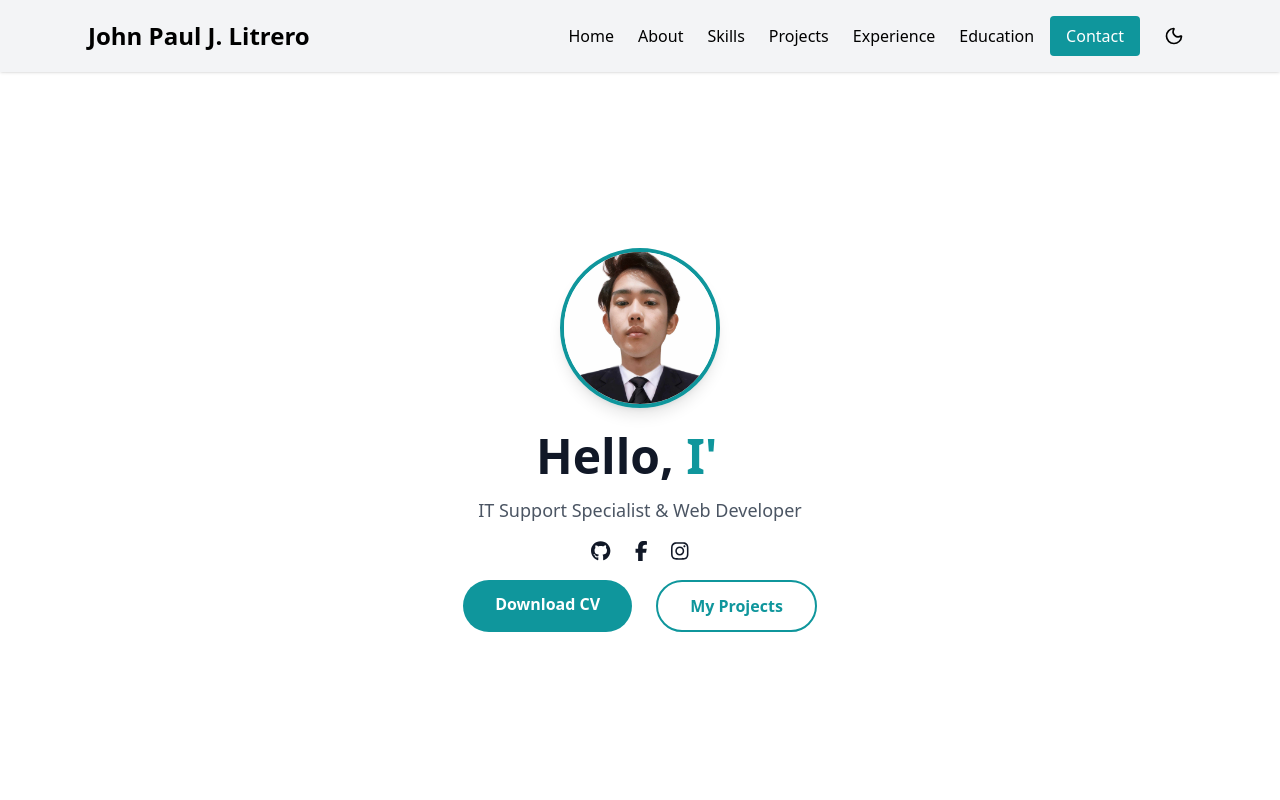
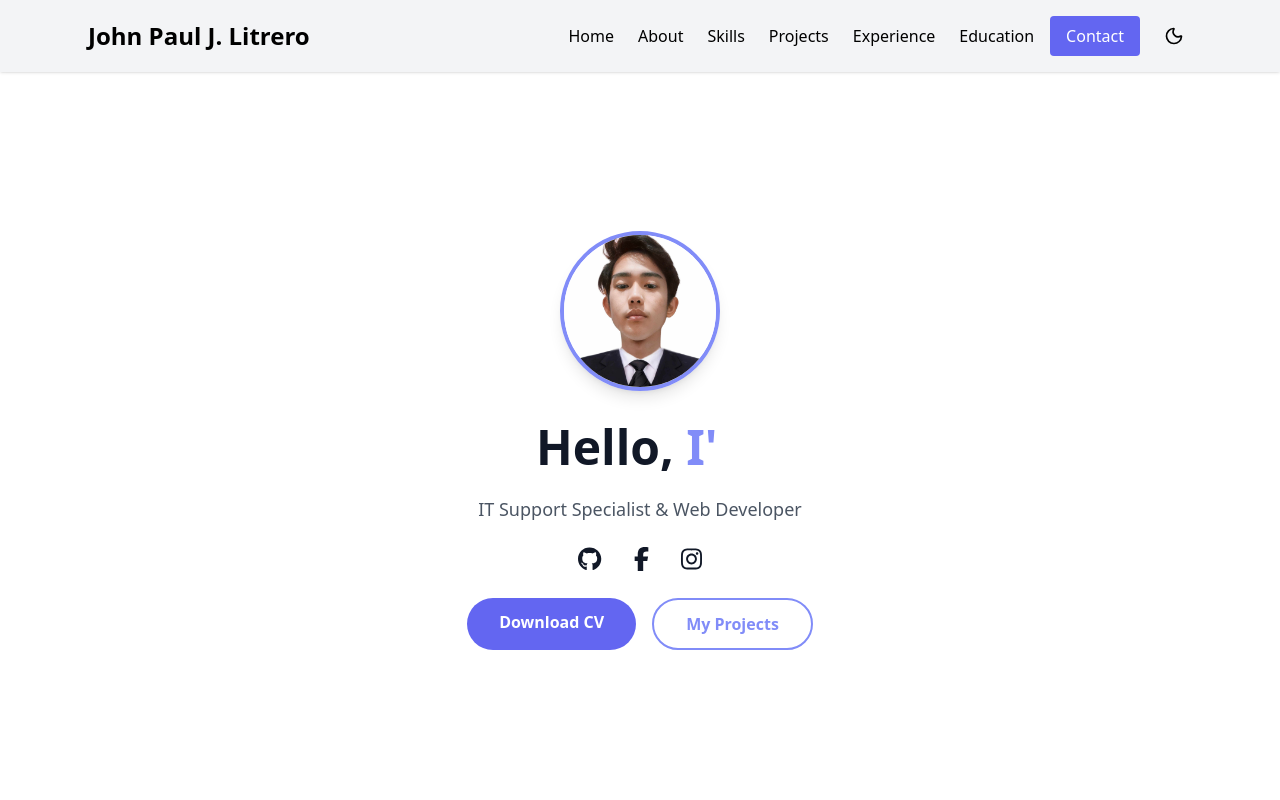
Before and after one commit to imnotpaul/My-Portfolio, a React (Vite) app: page / in a window 1280 px wide. Shown: the top 800 px of the page. Built offline with nearby package versions, Linux system fonts and the light colour scheme.

Commit message:
initial commit

```diff
--- a/src/components/AboutSection.jsx
+++ b/src/components/AboutSection.jsx
@@ -54,7 +54,7 @@ export default function AboutSection() {
                 transition={{ duration: 0.8 }}
             >
                 {/* Heading */}
-                <h2 className="text-4xl font-bold mb-6 text-indigo-600 dark:text-indigo-400">
+                <h2 className="text-4xl font-bold mb-6 text-indigo-400 dark:text-indigo-400">
                     About Me
                 </h2>
 
--- a/src/components/LandingSection.jsx
+++ b/src/components/LandingSection.jsx
@@ -31,44 +31,42 @@ export default function LandingSection() {
   return (
     // Section representing the landing/home area of the page
     <section
-      id="home"  // Anchor for navigation
-      className="min-h-screen flex flex-col justify-center items-center text-center px-6 pt-20 bg-white dark:bg-[#05161A] transition-colors duration-300"
-      // Full viewport height, center-aligned content, responsive padding, background changes in dark mode
+      id="home"
+      className="min-h-screen flex flex-col justify-center items-center text-center px-6 pt-20 bg-white dark:bg-gray-900 transition-colors duration-300"
     >
       {/* Profile image with entrance animation */}
       <motion.div
-        className="rounded-full border-4 border-[#0F969C] shadow-lg overflow-hidden w-40 h-40 mb-6"
-        // Circular profile container with border and shadow
-        initial={{ scale: 0 }}  // Start scaled down
-        animate={{ scale: 1 }}  // Animate to full scale
-        transition={{ duration: 0.8 }}  // Duration of the scale animation
+        className="rounded-full border-4 border-indigo-400 shadow-lg overflow-hidden w-40 h-40 mb-8"
+        initial={{ scale: 0 }}
+        animate={{ scale: 1 }}
+        transition={{ duration: 0.8 }}
       >
         <img
-          src="/Profile1.jpeg"  // Path to profile image
-          alt="Profile"         // Alt text for accessibility
-          className="w-full h-full object-cover"  // Image styling to fully fill the circle
+          src="/Profile1.jpeg"
+          alt="Profile"
+          className="w-full h-full object-cover"
         />
       </motion.div>
 
       {/* Animated container for the rest of the text and buttons */}
       <motion.div
-        variants={containerVariants}  // Use the defined container animation
+        variants={containerVariants}
         initial="hidden"
         animate="show"
-        className="space-y-4"  // Vertical spacing between elements
+        className="space-y-6 w-full max-w-xl"
       >
         {/* Name with type animation */}
         <motion.h1
-          variants={itemVariants}  // Apply item animation
+          variants={itemVariants}
           className="text-4xl md:text-5xl font-bold text-gray-900 dark:text-white"
         >
           Hello,{" "}
           <TypeAnimation
-            sequence={["I'm John Paul.", 1500, "", 500]}  // Typing and deleting animation
+            sequence={["I'm John Paul.", 1500, "", 500]}
             wrapper="span"
             speed={50}
-            repeat={Infinity}  // Loops forever
-            className="text-[#0F969C]"  // Text color
+            repeat={Infinity}
+            className="text-indigo-400"
           />
         </motion.h1>
 
@@ -83,7 +81,7 @@ export default function LandingSection() {
         {/* Social Media Icons */}
         <motion.div
           variants={itemVariants}
-          className="flex gap-6 justify-center"
+          className="flex gap-8 justify-center mt-4"
         >
           {/* GitHub Link */}
           <a
@@ -93,7 +91,7 @@ export default function LandingSection() {
           >
             <FontAwesomeIcon
               icon={faGithub}
-              className="text-xl text-gray-900 dark:text-white hover:text-gray-600 dark:hover:text-[#0F969C] transition"
+              className="text-2xl text-gray-900 dark:text-white hover:text-indigo-400 dark:hover:text-indigo-400 transition"
             />
           </a>
 
@@ -105,7 +103,7 @@ export default function LandingSection() {
           >
             <FontAwesomeIcon
               icon={faFacebookF}
-              className="text-xl text-gray-900 dark:text-white hover:text-[#0F969C] dark:hover:text-[#0F969C] transition"
+              className="text-2xl text-gray-900 dark:text-white hover:text-indigo-400 dark:hover:text-indigo-400 transition"
             />
           </a>
 
@@ -117,7 +115,7 @@ export default function LandingSection() {
           >
             <FontAwesomeIcon
               icon={faInstagram}
-              className="text-xl text-gray-900 dark:text-white hover:text-[#0F969C] dark:hover:text-[#0F969C] transition"
+              className="text-2xl text-gray-900 dark:text-white hover:text-indigo-400 dark:hover:text-indigo-400 transition"
             />
           </a>
         </motion.div>
@@ -125,23 +123,23 @@ export default function LandingSection() {
         {/* Buttons: Download CV & Hire Me */}
         <motion.div
           variants={itemVariants}
-          className="flex gap-6 justify-center"
+          className="flex flex-col sm:flex-row gap-4 justify-center mt-6"
         >
           {/* Download CV Button */}
           <motion.a
-            href="/cv.pdf"  // Link to your CV file
-            download  // Trigger download when clicked
-            whileHover={{ scale: 1.05 }}  // Slight scale up on hover
-            className="px-8 py-3 rounded-full bg-[#0F969C] text-white hover:opacity-90 transition-transform font-semibold"
+            href="/cv.pdf"
+            download
+            whileHover={{ scale: 1.05 }}
+            className="px-8 py-3 rounded-full bg-indigo-500 text-white hover:bg-indigo-600 transition-transform font-semibold"
           >
             Download CV
           </motion.a>
 
           {/* Hire Me Button scrolls to contact section */}
           <motion.a
-            href="#projects"  // Scrolls to contact section
+            href="#projects"
             whileHover={{ scale: 1.05 }}
-            className="px-8 py-3 rounded-full border-2 border-[#0F969C] text-[#0F969C] hover:bg-[#0F969C] hover:text-white transition-transform font-semibold"
+            className="px-8 py-3 rounded-full border-2 border-indigo-400 text-indigo-400 hover:bg-indigo-600 hover:text-white transition-transform font-semibold"
           >
             My Projects
           </motion.a>
--- a/src/components/Navbar.jsx
+++ b/src/components/Navbar.jsx
@@ -95,7 +95,7 @@ export default function Navbar() {
 
   return (
     // Main navigation bar container, fixed to the top of the page
-    <nav className="fixed top-0 left-0 w-full bg-gray-100 text-black dark:bg-[#072126] dark:text-white shadow z-50 transition-colors duration-300">
+    <nav className="fixed top-0 left-0 w-full bg-gray-100 text-black dark:bg-gray-800 dark:text-white shadow z-50 transition-colors duration-300">
       {/* Wrapper div for logo and nav items */}
       <div className="max-w-6xl mx-auto px-6 py-4 flex justify-between items-center">
         {/* Logo and name area */}
@@ -117,8 +117,8 @@ export default function Navbar() {
                     href={href}
                     className={`transition-all duration-300 pb-1 border-b-2 ${
                       isActive
-                        ? "text-[#0F969C] border-[#0F969C] font-semibold"
-                        : "border-transparent hover:text-[#0F969C] hover:border-[#0F969C]"
+                        ? "text-indigo-400 border-indigo-400 font-semibold"
+                      : "border-transparent hover:text-indigo-600 hover:border-indigo-600"
                     }`}
                   >
                     {name}
@@ -131,7 +131,7 @@ export default function Navbar() {
           {/* "Contact" button (desktop only) */}
           <a
             href="#contact"
-            className="ml-4 transition transform hover:scale-110 bg-[#0F969C] hover:bg-[#0c7d82] text-white px-4 py-2 rounded"
+            className="ml-4 transition transform hover:scale-110 bg-indigo-500 hover:bg-indigo-600 text-white px-4 py-2 rounded"
           >
             Contact
           </a>
@@ -139,7 +139,7 @@ export default function Navbar() {
           {/* Dark mode toggle button (desktop) */}
           <button
             onClick={toggleDarkMode}
-            className="ml-4 p-2 rounded hover:bg-gray-200 dark:hover:bg-[#0c7d82]/30 transition"
+            className="ml-4 p-2 rounded hover:bg-gray-200 dark:hover:bg-indigo-600/30 transition"
             aria-label="Toggle Theme"
           >
             {darkMode ? <Sun size={20} /> : <Moon size={20} />}
@@ -168,8 +168,8 @@ export default function Navbar() {
                   href={href}
                   className={`block transition-all duration-200 pb-1 border-b-2 ${
                     isActive
-                      ? "text-[#0F969C] border-[#0F969C] font-bold"
-                      : "hover:text-[#0F969C] hover:border-[#0F969C] border-transparent"
+                      ? "text-indigo-500 border-indigo-500 font-bold"
+                      : "hover:text-indigo-600 hover:border-indigo-600 border-transparent"
                   }`}
                   onClick={() => setIsOpen(false)}
                 >
@@ -183,7 +183,7 @@ export default function Navbar() {
           <li>
             <a
               href="#contact"
-              className="block text-center transition transform hover:scale-110 bg-[#0F969C] hover:bg-[#0c7d82] text-white px-4 py-2 rounded"
+              className="block text-center transition transform hover:scale-110 bg-indigo-500 hover:bg-indigo-600 text-white px-4 py-2 rounded"
               onClick={() => setIsOpen(false)}
             >
               Contact
@@ -194,7 +194,7 @@ export default function Navbar() {
           <li className="text-center">
             <button
               onClick={toggleDarkMode}
-              className="mx-auto p-2 rounded hover:bg-gray-200 dark:hover:bg-[#0c7d82]/30 transition"
+              className="mx-auto p-2 rounded hover:bg-gray-200 dark:hover:bg-indigo-600/30 transition"
               aria-label="Toggle Theme"
             >
               {darkMode ? <Sun size={20} /> : <Moon size={20} />}
--- a/src/components/SkillsSection.jsx
+++ b/src/components/SkillsSection.jsx
@@ -13,8 +13,8 @@ const webDevSkills = [
   { name: "MySQL", level: 70, color: "from-emerald-500 to-emerald-700" },
   { name: "Php", level: 70, color: "from-gray-400 to-gray-600" },
   { name: "JavaScript", level: 65, color: "from-yellow-300 to-yellow-500" },
-  { name: "C++", level: 60, color: "from-red-400 to-red-600" },
-  { name: "Java", level: 50, color: "from-purple-400 to-purple-600" },
+  { name: "Java", level: 60, color: "from-purple-400 to-purple-600" },
+  { name: "C++", level: 55, color: "from-red-400 to-red-600" },
 ];
 
 // =====================
```
